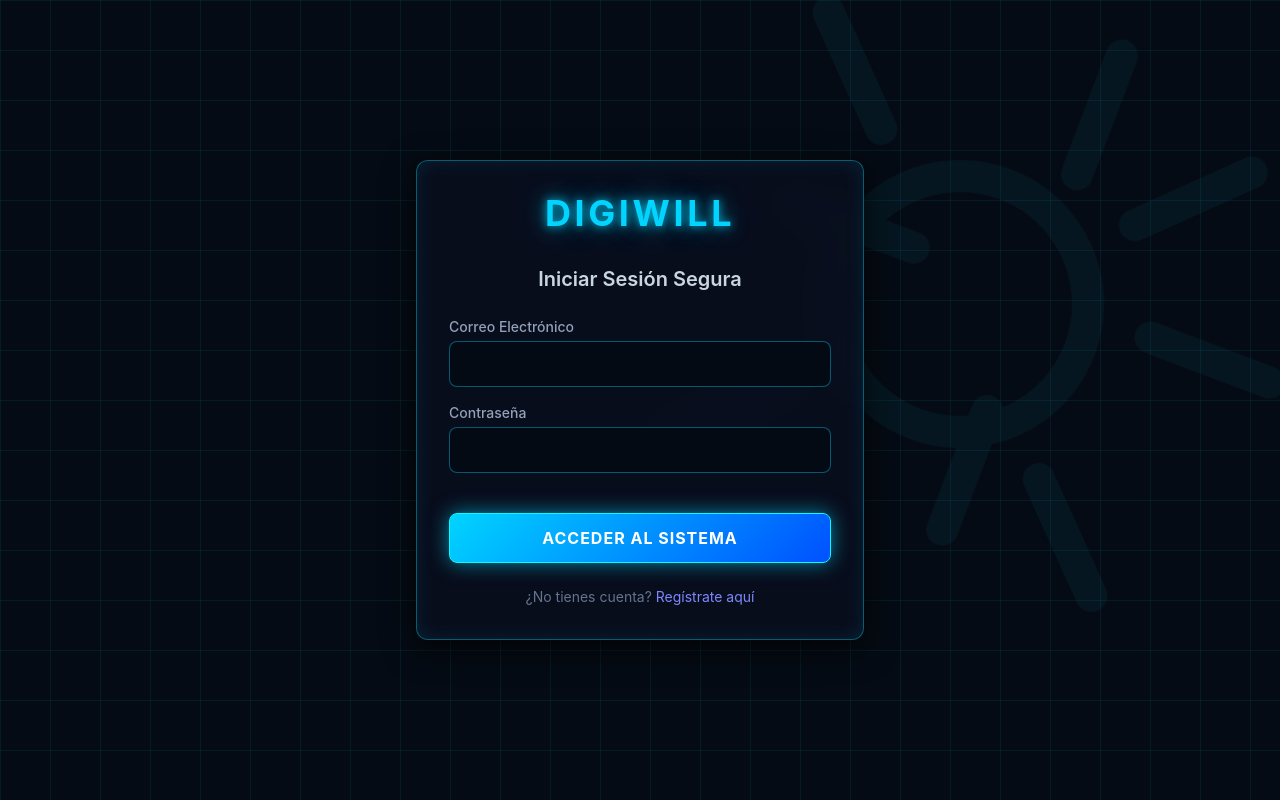
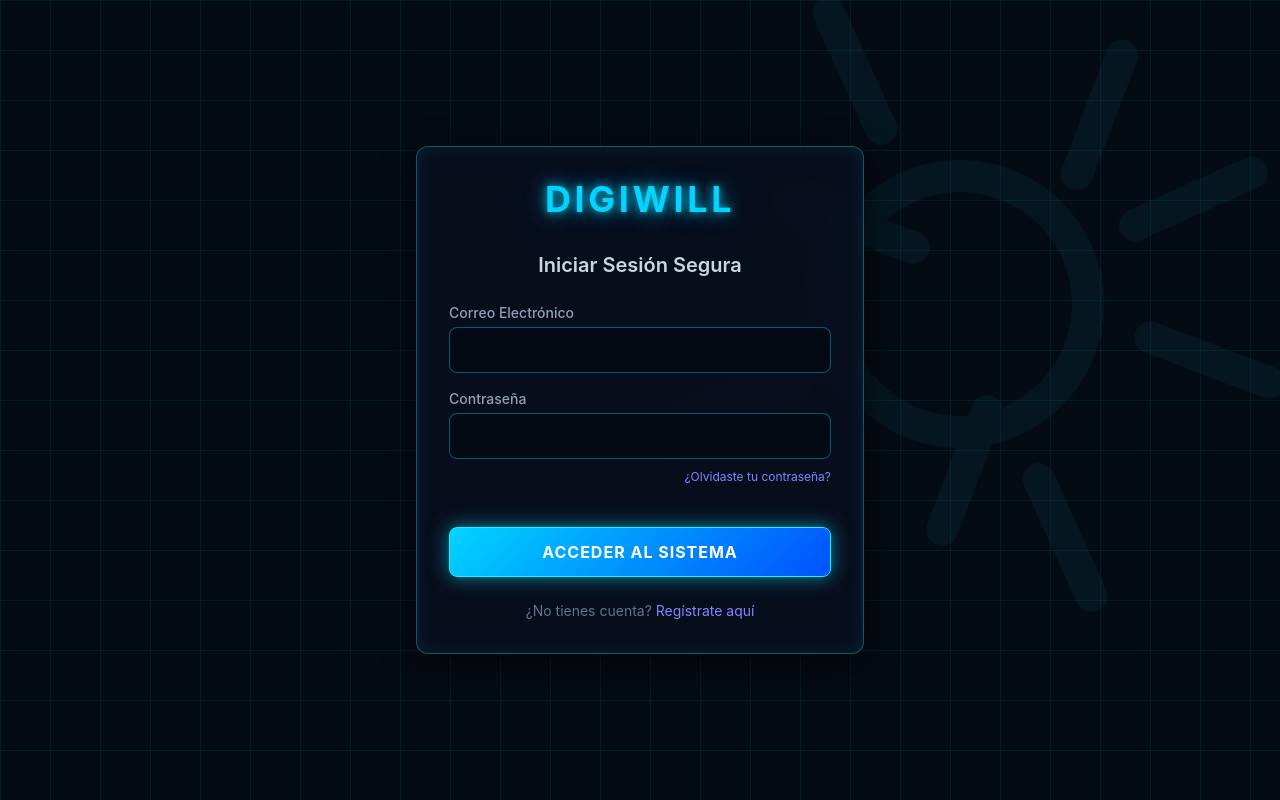
Before and after one commit to Digiwill08/DIGIWILL-, a React (Vite) app: page /login in a window 1280 px wide. Built offline with nearby package versions, Linux system fonts and the light colour scheme; no server answers.

Commit message:
Añadido botón de recuperación de contraseña

```diff
--- a/src/context/AuthContext.jsx
+++ b/src/context/AuthContext.jsx
@@ -4,7 +4,8 @@ import {
   createUserWithEmailAndPassword,
   signInWithEmailAndPassword,
   signOut,
-  onAuthStateChanged
+  onAuthStateChanged,
+  sendPasswordResetEmail
 } from 'firebase/auth';
 
 const AuthContext = createContext();
@@ -29,6 +30,10 @@ export const AuthProvider = ({ children }) => {
     return signOut(auth);
   };
 
+  const resetPassword = (email) => {
+    return sendPasswordResetEmail(auth, email);
+  };
+
   useEffect(() => {
     const unsubscribe = onAuthStateChanged(auth, user => {
       setCurrentUser(user);
@@ -41,7 +46,8 @@ export const AuthProvider = ({ children }) => {
     currentUser,
     login,
     signup,
-    logout
+    logout,
+    resetPassword
   };
 
   return (
--- a/src/pages/Login.jsx
+++ b/src/pages/Login.jsx
@@ -6,8 +6,9 @@ const Login = () => {
   const [email, setEmail] = useState('');
   const [password, setPassword] = useState('');
   const [error, setError] = useState('');
+  const [msg, setMsg] = useState('');
   const [loading, setLoading] = useState(false);
-  const { login } = useAuth();
+  const { login, resetPassword } = useAuth();
   const navigate = useNavigate();
 
   const handleSubmit = async (e) => {
@@ -19,6 +20,23 @@ const Login = () => {
       navigate('/');
     } catch (err) {
       setError('Fallo al iniciar sesión. Revisa tus credenciales.');
+    }
+    setLoading(false);
+  };
+
+  const handleResetPassword = async () => {
+    if (!email) {
+      setError('Por favor, ingresa tu correo electrónico primero para restaurar la contraseña.');
+      return;
+    }
+    try {
+      setError('');
+      setMsg('');
+      setLoading(true);
+      await resetPassword(email);
+      setMsg('Se ha enviado un enlace a tu correo para restablecer la contraseña.');
+    } catch (err) {
+      setError('Error al intentar enviar el correo de recuperación.');
     }
     setLoading(false);
   };
@@ -36,6 +54,7 @@ const Login = () => {
         <h3 className="text-xl font-semibold mb-6 text-center text-slate-300">Iniciar Sesión Segura</h3>
 
         {error && <div className="bg-rose-900/50 text-rose-300 p-3 rounded-lg mb-4 text-sm text-center border border-rose-500/50 shadow-[0_0_10px_rgba(225,29,72,0.4)]">{error}</div>}
+        {msg && <div className="bg-emerald-900/50 text-emerald-300 p-3 rounded-lg mb-4 text-sm text-center border border-emerald-500/50 shadow-[0_0_10px_rgba(16,185,129,0.4)]">{msg}</div>}
 
         <form onSubmit={handleSubmit} className="space-y-4">
           <div>
@@ -57,6 +76,11 @@ const Login = () => {
               value={password}
               onChange={(e) => setPassword(e.target.value)}
             />
+            <div className="text-right mt-1">
+              <button type="button" onClick={handleResetPassword} className="text-xs text-indigo-400 hover:text-indigo-300 hover:underline">
+                ¿Olvidaste tu contraseña?
+              </button>
+            </div>
           </div>
           <button
             disabled={loading}
```
